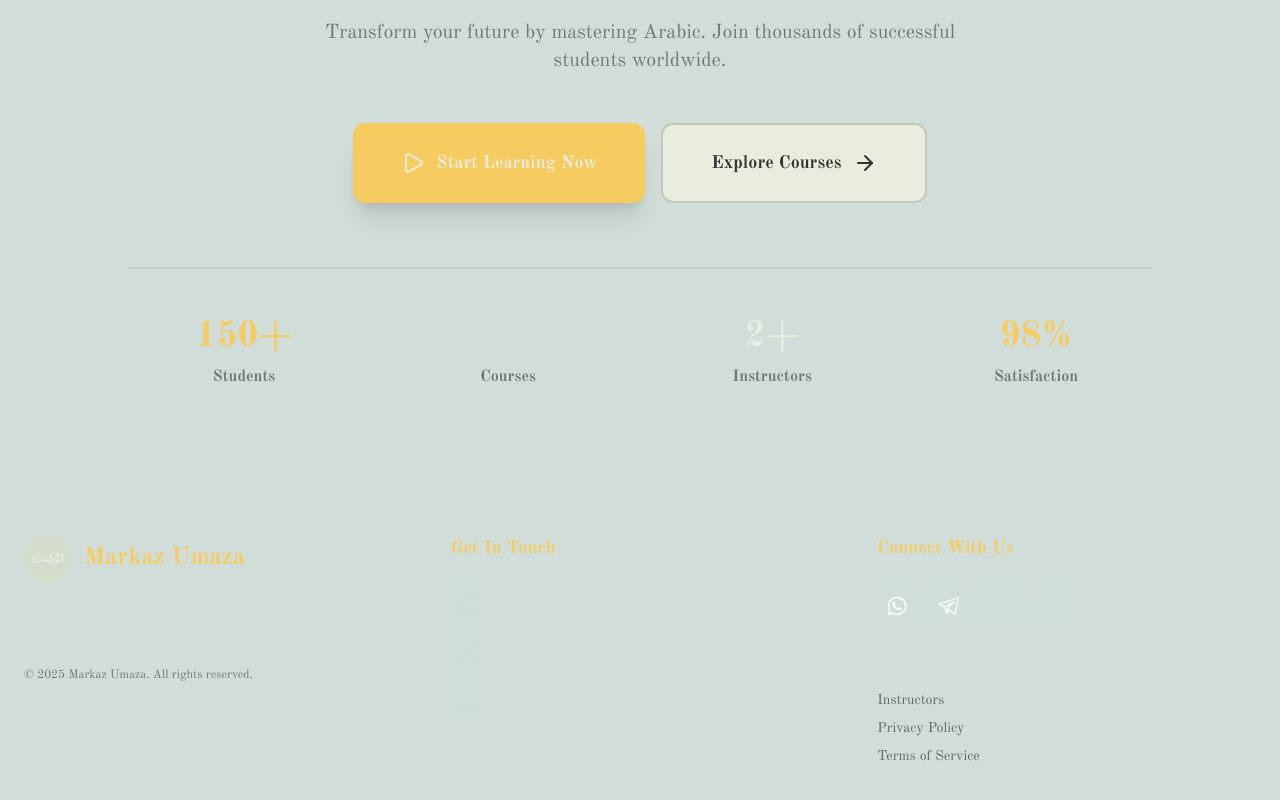
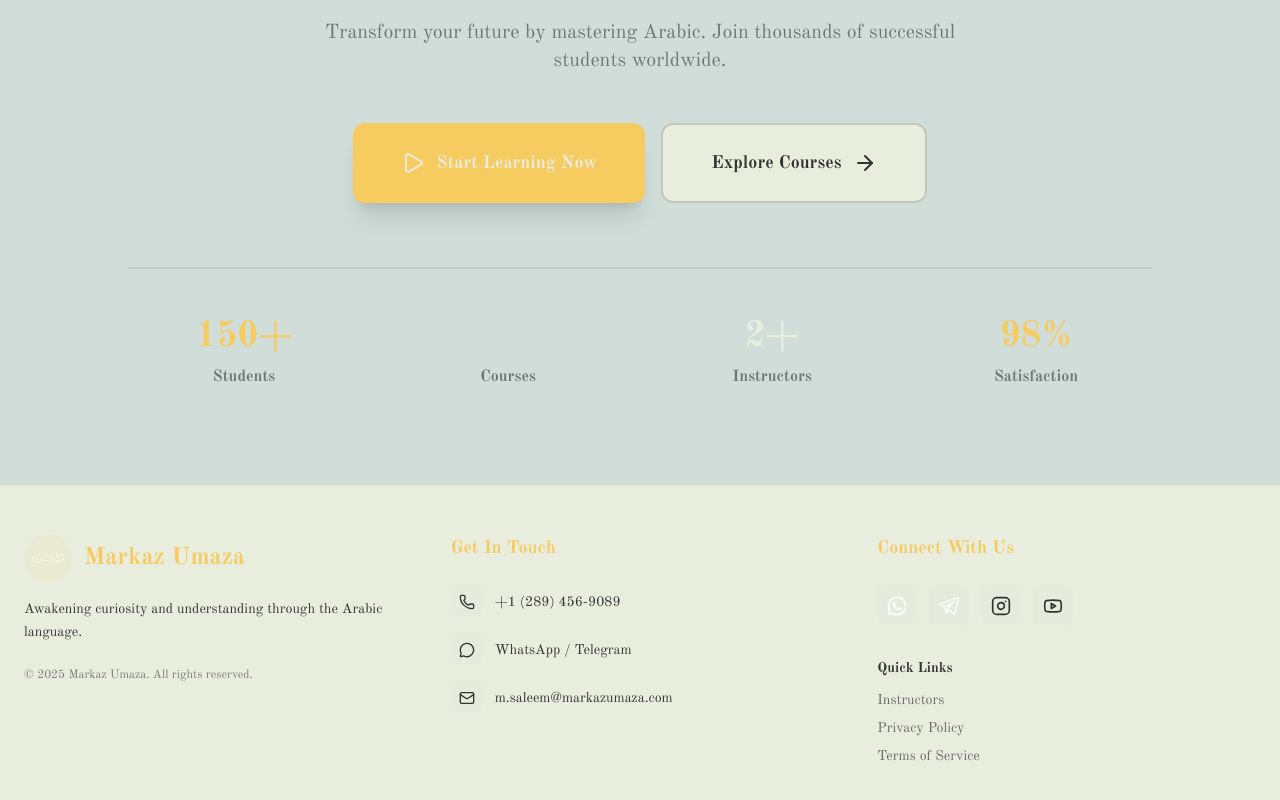
Before and after one commit to AymenS02/markaz-umaza, a Next.js app: page / in a window 1280 px wide. Shown: the part 3289-4089 px from the top of the page. Built offline with nearby package versions, Linux system fonts and the light colour scheme; no server answers; the database is empty.

Commit message:
fixed footer

```diff
--- a/app/components/Footer.jsx
+++ b/app/components/Footer.jsx
@@ -8,7 +8,7 @@ import {
 
 const Footer = () => {
   return (
-    <footer className='bg-card border-t border-primary/20 text-foreground py-12'>
+    <footer className='bg-background border-t border-primary/20 text-foreground py-12'>
       <div className='max-w-7xl mx-auto px-6'>
         <div className='grid grid-cols-1 md:grid-cols-3 gap-12 items-start'>
 
@@ -26,7 +26,7 @@ const Footer = () => {
               </div>
               <h2 className='text-2xl font-bold text-primary'>Markaz Umaza</h2>
             </div>
-            <p className='text-secondary text-sm leading-relaxed'>
+            <p className='text-foreground text-sm leading-relaxed'>
               Awakening curiosity and understanding through the Arabic language.
             </p>
             <p className='text-foreground/60 text-xs mt-2'>
@@ -40,7 +40,7 @@ const Footer = () => {
 
             <a
               href="tel:+12894569089"
-              className='flex items-center gap-3 text-secondary hover:text-primary transition-colors duration-300 group'
+              className='flex items-center gap-3 text-foreground hover:text-primary transition-colors duration-300 group'
             >
               <div className='w-8 h-8 rounded-lg bg-secondary/10 flex items-center justify-center group-hover:bg-primary/20 transition-colors'>
                 <Phone size={16} className='group-hover:scale-110 transition-transform' />
@@ -52,7 +52,7 @@ const Footer = () => {
               href="https://wa.me/12894569089"
               target="_blank"
               rel="noopener noreferrer"
-              className='flex items-center gap-3 text-secondary hover:text-primary transition-colors duration-300 group'
+              className='flex items-center gap-3 text-foreground hover:text-primary transition-colors duration-300 group'
             >
               <div className='w-8 h-8 rounded-lg bg-secondary/10 flex items-center justify-center group-hover:bg-primary/20 transition-colors'>
                 <MessageCircle size={16} className='group-hover:scale-110 transition-transform' />
@@ -62,7 +62,7 @@ const Footer = () => {
 
             <a
               href="mailto:m.saleem@markazumaza.com"
-              className='flex items-center gap-3 text-secondary hover:text-primary transition-colors duration-300 group'
+              className='flex items-center gap-3 text-foreground hover:text-primary transition-colors duration-300 group'
             >
               <div className='w-8 h-8 rounded-lg bg-secondary/10 flex items-center justify-center group-hover:bg-primary/20 transition-colors'>
                 <Mail size={16} className='group-hover:scale-110 transition-transform' />
@@ -111,7 +111,7 @@ const Footer = () => {
                 href="https://instagram.com/markazumaza"
                 target="_blank"
                 rel="noopener noreferrer"
-                className='w-10 h-10 rounded-lg bg-secondary/10 hover:bg-accent/20 flex items-center justify-center text-secondary hover:text-accent transition-all duration-300 hover:scale-110'
+                className='w-10 h-10 rounded-lg bg-secondary/10 hover:bg-accent/20 flex items-center justify-center text-foreground hover:text-accent transition-all duration-300 hover:scale-110'
                 aria-label="Instagram"
               >
                 <Instagram size={20} />
@@ -121,7 +121,7 @@ const Footer = () => {
                 href="https://youtube.com/@markazumaza"
                 target="_blank"
                 rel="noopener noreferrer"
-                className='w-10 h-10 rounded-lg bg-secondary/10 hover:bg-error/20 flex items-center justify-center text-secondary hover:text-error transition-all duration-300 hover:scale-110'
+                className='w-10 h-10 rounded-lg bg-secondary/10 hover:bg-error/20 flex items-center justify-center text-foreground hover:text-error transition-all duration-300 hover:scale-110'
                 aria-label="YouTube"
               >
                 <Youtube size={20} />
@@ -130,7 +130,7 @@ const Footer = () => {
 
             {/* Quick Links */}
             <div className='mt-4'>
-              <h4 className='text-sm font-semibold text-secondary mb-3'>Quick Links</h4>
+              <h4 className='text-sm font-semibold text-foreground mb-3'>Quick Links</h4>
               <div className='flex flex-col gap-2'>
                 <Link
                   href="/instructors"
```
